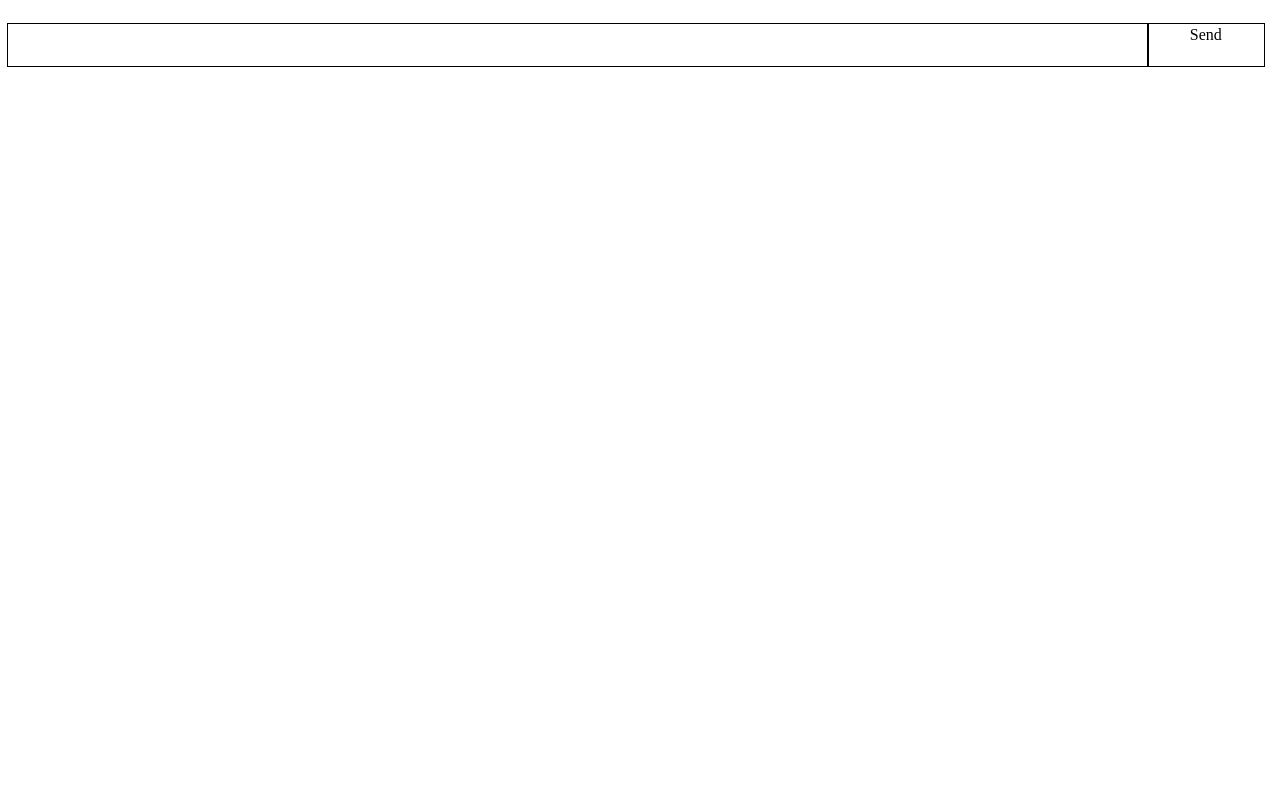
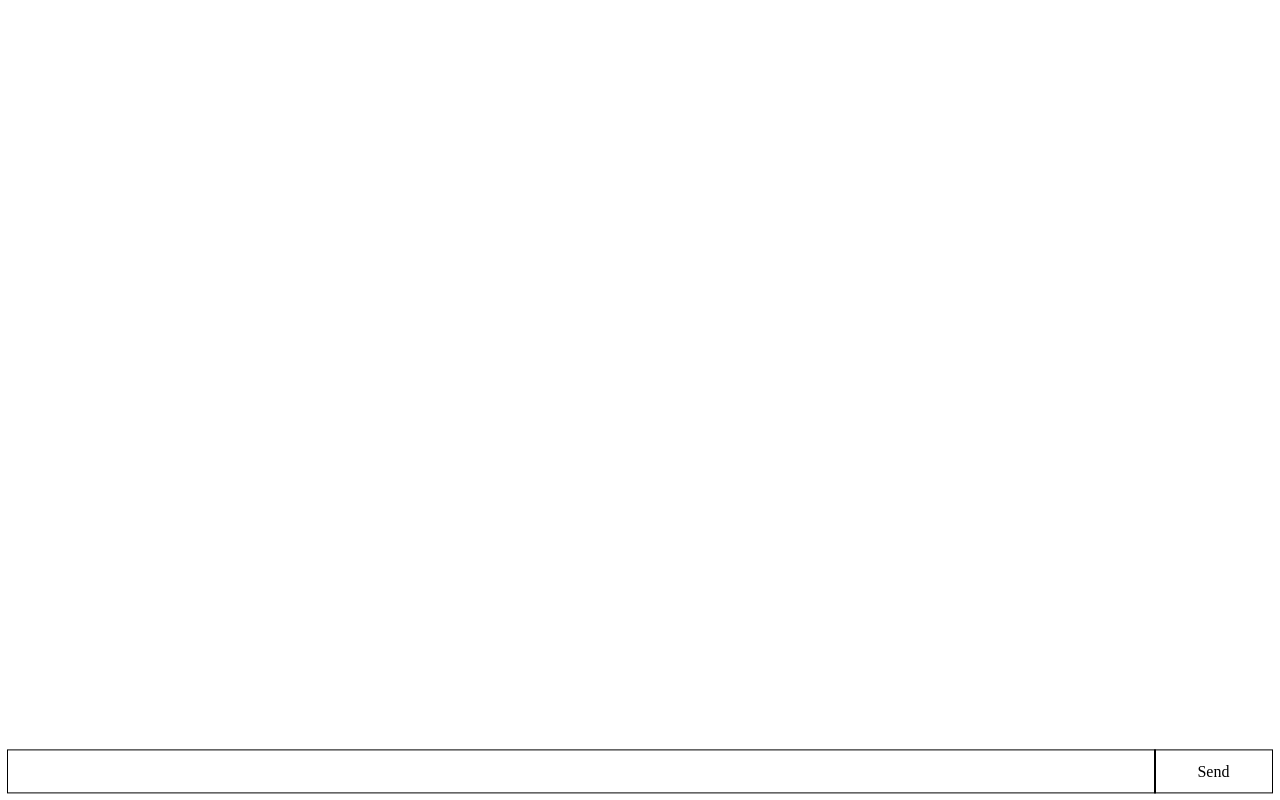
Before and after one commit to CuriousJoshy/simple-chat-program, a website: page index.html in a window 1280 px wide. Drawn offline with Linux system fonts and the light colour scheme.

Commit message:
Update index.html

```diff
--- a/index.html
+++ b/index.html
@@ -90,6 +90,7 @@
 				padding: 1px;
 
 				vertical-align: middle;
+				line-height: 40px;
 
 				float: left;
 			}
@@ -101,6 +102,20 @@
 
 			#send:not(.disabled):hover {
 				cursor: pointer;
+			}
+
+			#chat-box {
+				position: absolute;
+
+				display: inline-block;
+
+				float: left;
+
+				top: 100%;
+
+				transform: translate(0, -130%);
+
+				width: calc(100% - 8px);
 			}
 		</style>
 	</head>
@@ -148,13 +163,14 @@
 			</div>
 
 			<div id="chat-room" class="page">
-				<ul>
-					<li></li>
-				</ul>
-
-				<div id="message" contenteditable></div>
-				<div id="send">
-					<span>Send</span>
+				<!-- <ul> -->
+					<!-- <li></li> -->
+				<!-- </ul> -->
+				<div id="chat-box" class="group">
+					<div id="message" contenteditable></div>
+					<div id="send">
+						<span>Send</span>
+					</div>
 				</div>
             </div>
 		</div>
```
